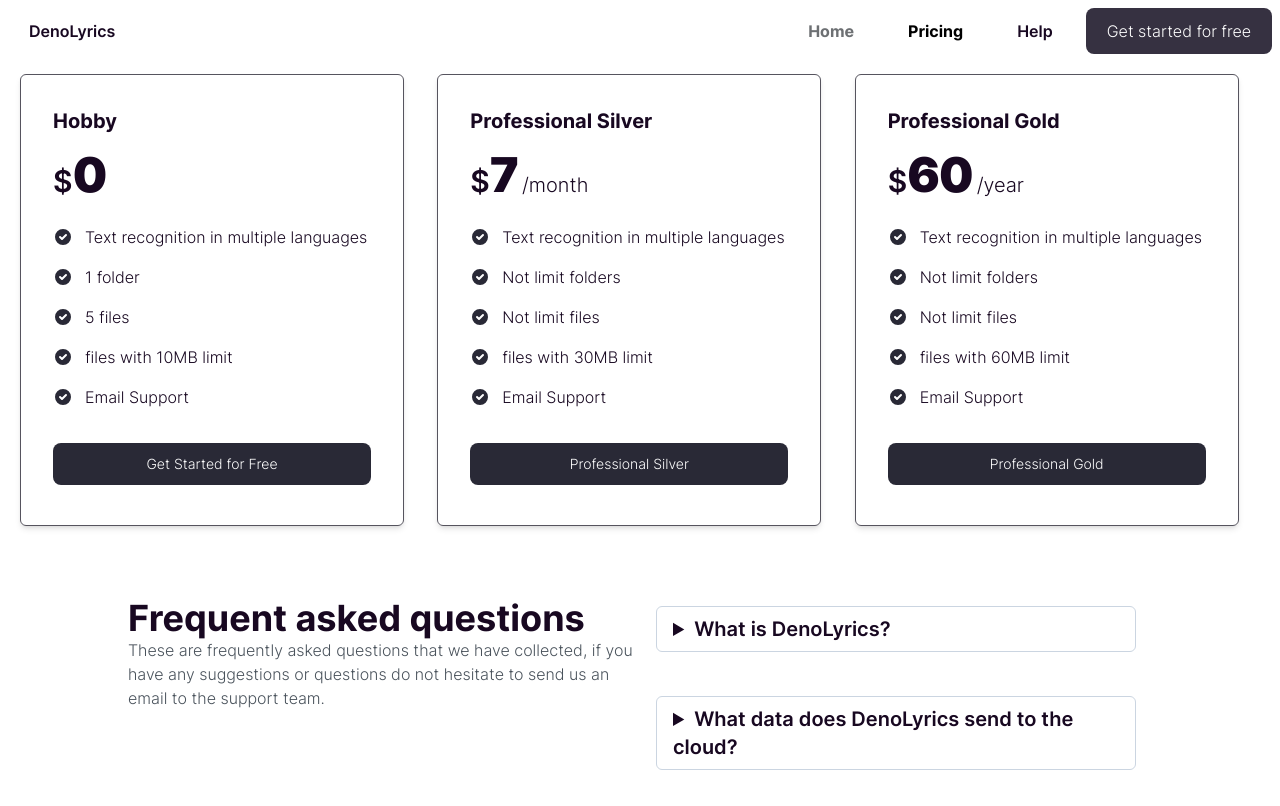
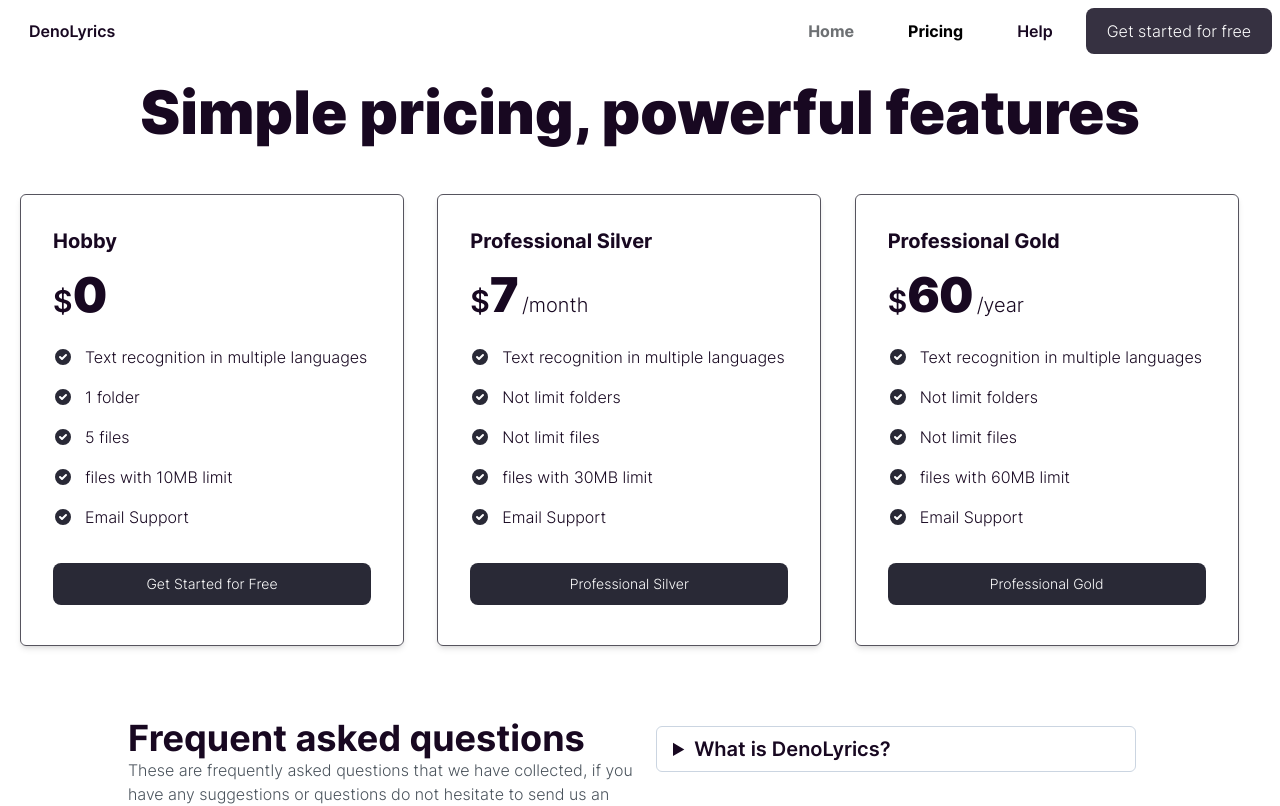
Before and after one commit to denolyrics/denolyrics.app, a Next.js app: page /pricing in a window 1280 px wide. Shown: the top 806 px of the page. Built offline with nearby package versions, Linux system fonts and the light colour scheme.

Commit message:
add changes

```diff
--- a/app/pricing/page.tsx
+++ b/app/pricing/page.tsx
@@ -4,7 +4,10 @@ import React from "react";
 function Pricing() {
   return (
     <>
-      <div className="flex justify-around mr-10">
+      <div className="text-3xl md:text-6xl font-extrabold text-center mb-5 mt-5">
+        <h1 id="title">Simple pricing, powerful features</h1>
+      </div>
+      <div className="flex justify-around mr-10 mt-10">
         <div className="grid grid-cols-1 md:grid-cols-3 gap-3 mt-3">
           {suscriptions.map((sub, index) => {
             return (
```
